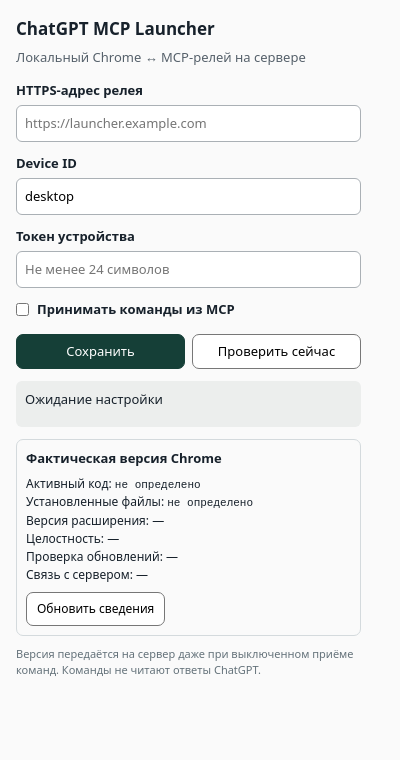
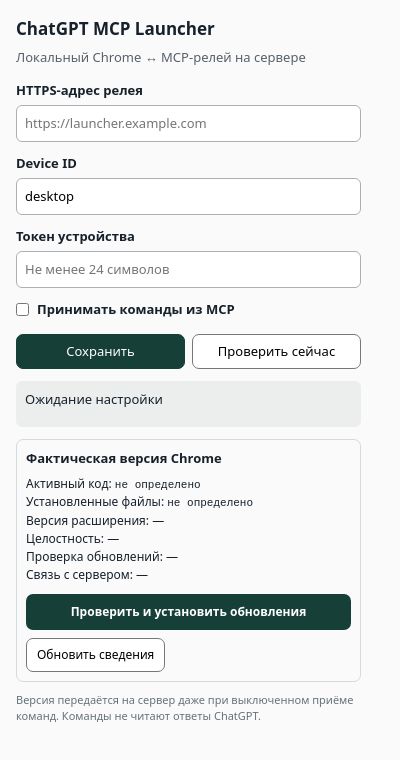
Before and after one commit to onedayonemasterpiece/chatgpt-mcp-launcher, a browser extension: page extension/popup.html in a window 400 px wide. Drawn offline with Linux system fonts and the light colour scheme.

Commit message:
feat: add manual update button to Chrome extension popup

```diff
--- a/extension/popup.html
+++ b/extension/popup.html
@@ -1,7 +1,7 @@
 <!doctype html><html lang="ru"><head><meta charset="utf-8"><meta name="viewport" content="width=device-width, initial-scale=1"><title>ChatGPT MCP Launcher</title>
 <style>
 body{width:345px;font:13px/1.5 system-ui,sans-serif;color:#17212b;margin:0;padding:16px;background:#fafafa}
-h1{font-size:17px;margin:0 0 6px}p{margin:0 0 14px;color:#56616b}label{display:block;font-weight:600;margin:12px 0 4px}input[type=text],input[type=password],input[type=url]{width:100%;box-sizing:border-box;font:inherit;padding:8px;border:1px solid #aab0b5;border-radius:6px;background:white}button{font:inherit;border:1px solid #777;background:#fff;padding:7px 10px;border-radius:7px;cursor:pointer}button.primary{background:#153f37;color:#fff;border-color:#153f37}button:disabled{opacity:.5;cursor:default}.actions{display:flex;gap:7px;margin-top:14px}.actions button{flex:1}.state{margin-top:12px;padding:9px;background:#eceeed;border-radius:6px;min-height:28px;overflow-wrap:anywhere;white-space:pre-wrap}.switch{display:flex;gap:8px;align-items:center}.switch input{margin:0}.small{font-size:11px;color:#64727a}.version-panel{margin-top:12px;padding:9px;border:1px solid #d4dadd;border-radius:7px;font-size:12px;overflow-wrap:anywhere}.version-panel code{font-size:11px}
+h1{font-size:17px;margin:0 0 6px}p{margin:0 0 14px;color:#56616b}label{display:block;font-weight:600;margin:12px 0 4px}input[type=text],input[type=password],input[type=url]{width:100%;box-sizing:border-box;font:inherit;padding:8px;border:1px solid #aab0b5;border-radius:6px;background:white}button{font:inherit;border:1px solid #777;background:#fff;padding:7px 10px;border-radius:7px;cursor:pointer}button.primary{background:#153f37;color:#fff;border-color:#153f37}button:disabled{opacity:.5;cursor:default}.actions{display:flex;gap:7px;margin-top:14px}.actions button{flex:1}.state{margin-top:12px;padding:9px;background:#eceeed;border-radius:6px;min-height:28px;overflow-wrap:anywhere;white-space:pre-wrap}.switch{display:flex;gap:8px;align-items:center}.switch input{margin:0}.small{font-size:11px;color:#64727a}.version-panel{margin-top:12px;padding:9px;border:1px solid #d4dadd;border-radius:7px;font-size:12px;overflow-wrap:anywhere}.version-panel code{font-size:11px}.update-button{display:block;text-align:center;background:#153f37;color:#fff;text-decoration:none;padding:9px;border-radius:7px;margin-top:10px;font-weight:600}.update-button:hover{background:#0c3029}
 </style></head><body>
 <h1>ChatGPT MCP Launcher</h1><p>Локальный Chrome ↔ MCP-релей на сервере</p>
 <label for="url">HTTPS-адрес релея</label><input id="url" type="url" placeholder="https://launcher.example.com" spellcheck="false">
@@ -18,6 +18,7 @@
   <div>Целостность: <span id="integrity">—</span></div>
   <div>Проверка обновлений: <span id="updateStatus">—</span></div>
   <div>Связь с сервером: <span id="heartbeatStatus">—</span></div>
+  <a id="updateNow" class="update-button" role="button" href="chatgpt-mcp-update://check">Проверить и установить обновления</a>
   <button id="refresh" style="margin-top:8px">Обновить сведения</button>
 </section>
 <div class="small" style="margin-top:10px">Версия передаётся на сервер даже при выключенном приёме команд. Команды не читают ответы ChatGPT.</div>
```
